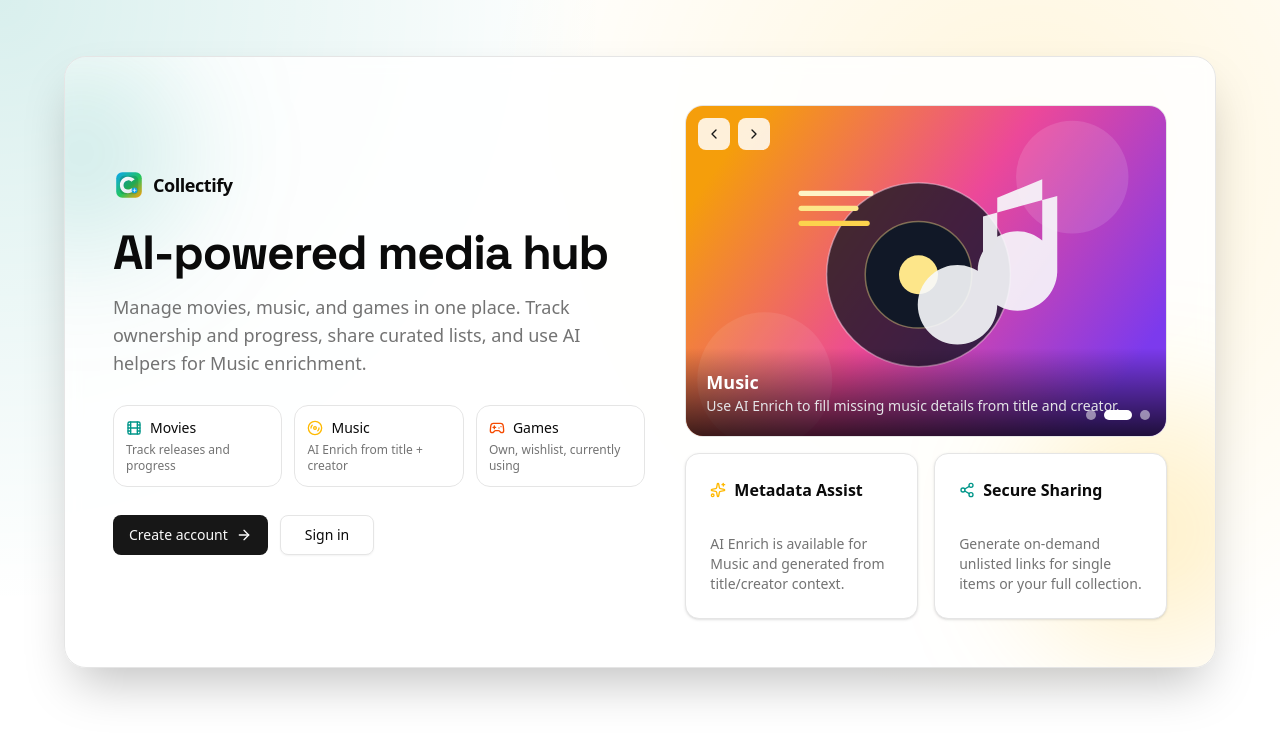
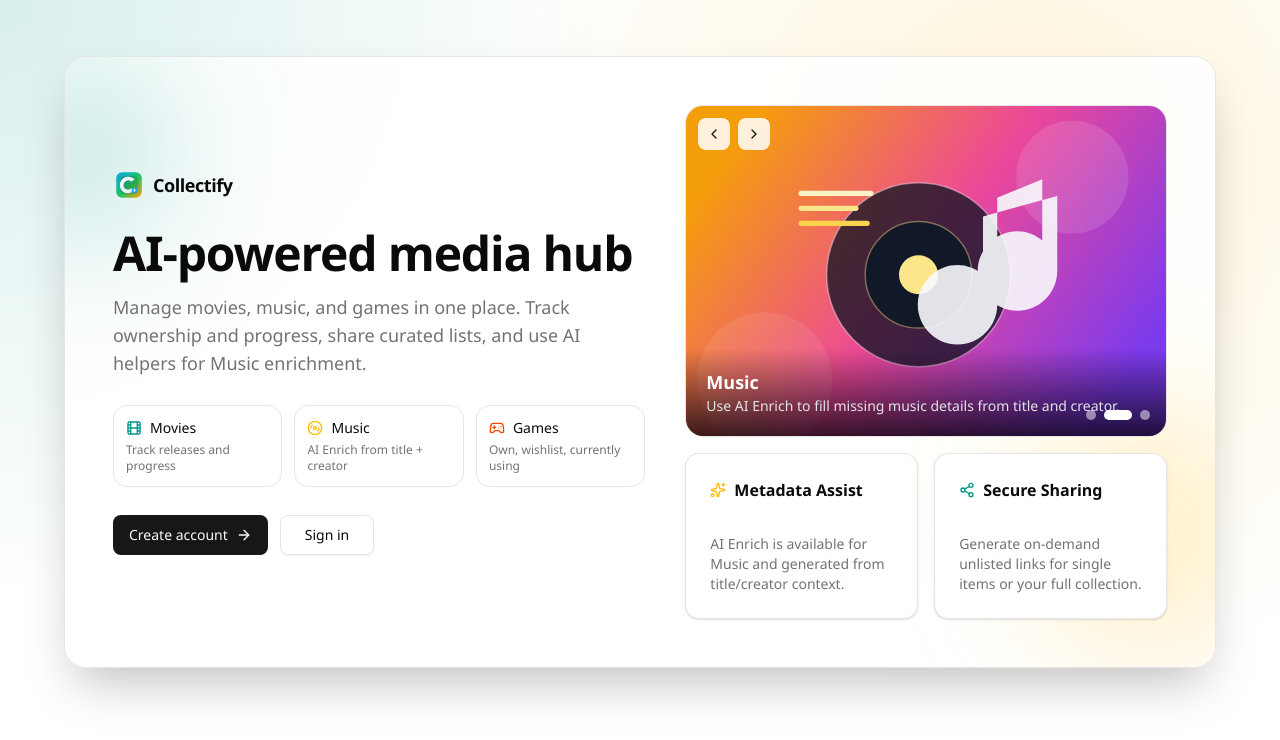
Before and after one commit to randyammar/media-tracker, a Next.js app: page / in a window 1280 px wide. Shown: the top 740 px of the page. Built offline with nearby package versions, Linux system fonts and the light colour scheme.

Commit message:
fix: remove build-time google font dependency

```diff
--- a/app/globals.css
+++ b/app/globals.css
@@ -49,6 +49,8 @@
 }
 
 :root {
+  --font-body: "Segoe UI", -apple-system, BlinkMacSystemFont, "Helvetica Neue", Arial, sans-serif;
+  --font-heading: "Segoe UI", -apple-system, BlinkMacSystemFont, "Helvetica Neue", Arial, sans-serif;
   --radius: 0.625rem;
   --background: oklch(1 0 0);
   --foreground: oklch(0.145 0 0);
--- a/app/layout.tsx
+++ b/app/layout.tsx
@@ -1,20 +1,7 @@
 import type { Metadata } from "next";
-import { DM_Sans, Space_Grotesk } from "next/font/google";
 import "./globals.css";
 import { Toaster } from "@/components/ui/sonner";
 import { APP_NAME } from "@/lib/constants";
-
-const headingFont = Space_Grotesk({
-  variable: "--font-heading",
-  subsets: ["latin"],
-  weight: ["500", "700"],
-});
-
-const bodyFont = DM_Sans({
-  variable: "--font-body",
-  subsets: ["latin"],
-  weight: ["400", "500", "700"],
-});
 
 export const metadata: Metadata = {
   title: APP_NAME,
@@ -33,7 +20,7 @@ export default function RootLayout({
 }>) {
   return (
     <html lang="en">
-      <body className={`${headingFont.variable} ${bodyFont.variable} antialiased`}>
+      <body className="antialiased">
         {children}
         <Toaster richColors />
       </body>
```
